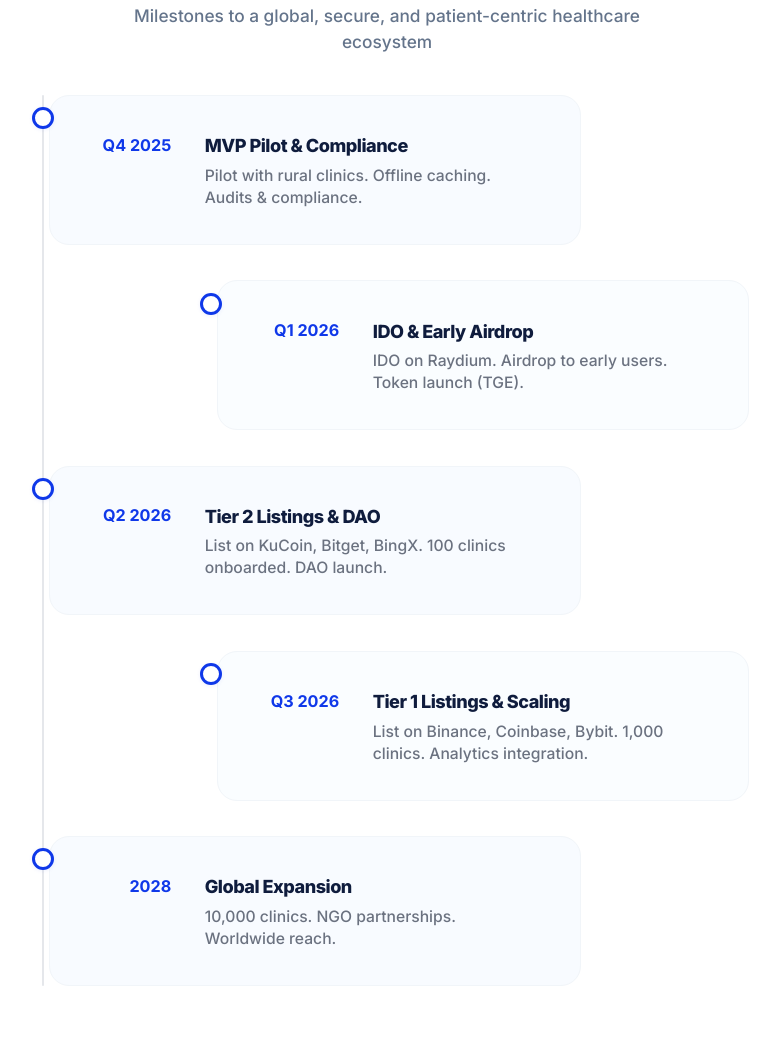
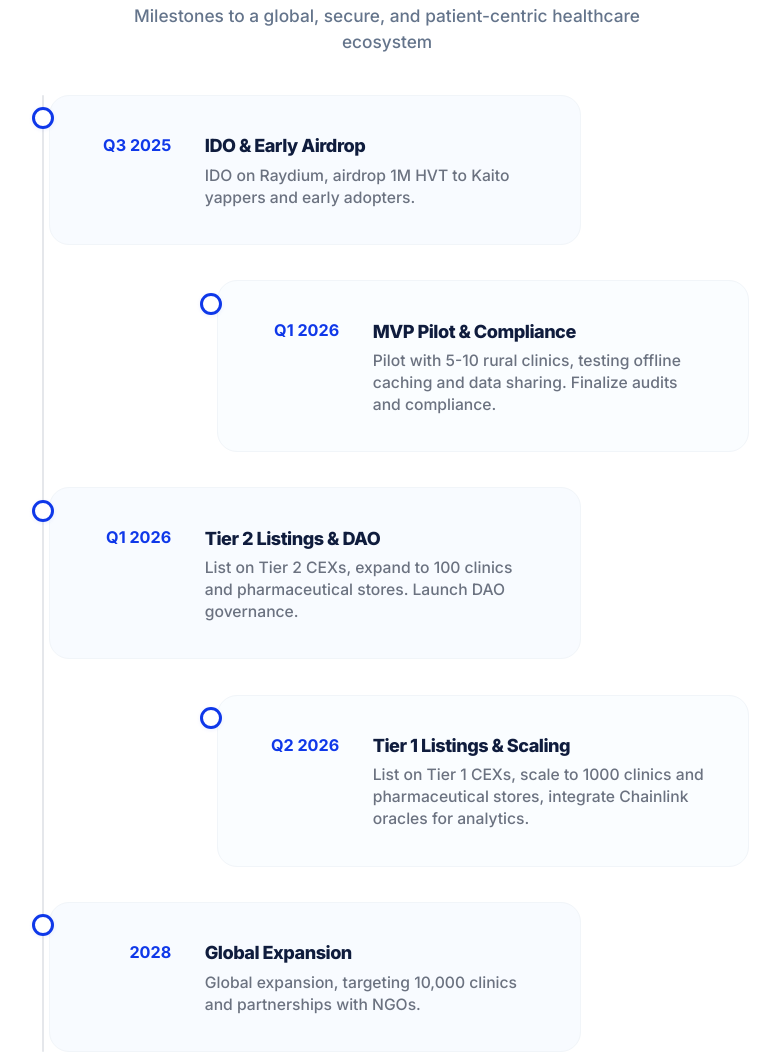
Before and after one commit to healthvaultxyz/HealthVault, a plain HTML site: page index.html in a window 1280 px wide. Shown: the part 3256-4311 px from the top of the page, without its empty margins (253-1033 px from the left). Drawn offline with Linux system fonts and the light colour scheme.

Commit message:
Add files via upload

```diff
--- a/index.html
+++ b/index.html
@@ -202,42 +202,38 @@
             </div>
             <div class=roadmap-timeline>
                 <div class=roadmap-step>
-                    <div class=roadmap-date>Q4 2025</div>
+                    <div class=roadmap-date>Q3 2025</div>
                     <div class=roadmap-content>
-                        <div class=roadmap-step-title>MVP Pilot & Compliance</div>
-                        <div class=roadmap-step-desc>Pilot with rural clinics. Offline caching. Audits & compliance.
-                        </div>
+                        <div class=roadmap-step-title>IDO & Early Airdrop</div>
+                        <div class=roadmap-step-desc>IDO on Raydium, airdrop 1M HVT to Kaito yappers and early adopters.</div>
                     </div>
                 </div>
                 <div class=roadmap-step>
                     <div class=roadmap-date>Q1 2026</div>
                     <div class=roadmap-content>
-                        <div class=roadmap-step-title>IDO & Early Airdrop</div>
-                        <div class=roadmap-step-desc>IDO on Raydium. Airdrop to early users. Token launch (TGE).</div>
+                        <div class=roadmap-step-title>MVP Pilot & Compliance</div>
+                        <div class=roadmap-step-desc>Pilot with 5-10 rural clinics, testing offline caching and data sharing. Finalize audits and compliance.</div>
+                    </div>
+                </div>
+                <div class=roadmap-step>
+                    <div class=roadmap-date>Q1 2026</div>
+                    <div class=roadmap-content>
+                        <div class=roadmap-step-title>Tier 2 Listings & DAO</div>
+                        <div class=roadmap-step-desc>List on Tier 2 CEXs, expand to 100 clinics and pharmaceutical stores. Launch DAO governance.</div>
                     </div>
                 </div>
                 <div class=roadmap-step>
                     <div class=roadmap-date>Q2 2026</div>
                     <div class=roadmap-content>
-                        <div class=roadmap-step-title>Tier 2 Listings & DAO</div>
-                        <div class=roadmap-step-desc>List on KuCoin, Bitget, BingX. 100 clinics onboarded. DAO launch.
-                        </div>
-                    </div>
-                </div>
-                <div class=roadmap-step>
-                    <div class=roadmap-date>Q3 2026</div>
-                    <div class=roadmap-content>
                         <div class=roadmap-step-title>Tier 1 Listings & Scaling</div>
-                        <div class=roadmap-step-desc>List on Binance, Coinbase, Bybit. 1,000 clinics. Analytics
-                            integration.
-                        </div>
+                        <div class=roadmap-step-desc>List on Tier 1 CEXs, scale to 1000 clinics and pharmaceutical stores, integrate Chainlink oracles for analytics.</div>
                     </div>
                 </div>
                 <div class=roadmap-step>
                     <div class=roadmap-date>2028</div>
                     <div class=roadmap-content>
                         <div class=roadmap-step-title>Global Expansion</div>
-                        <div class=roadmap-step-desc>10,000 clinics. NGO partnerships. Worldwide reach.</div>
+                        <div class=roadmap-step-desc>Global expansion, targeting 10,000 clinics and partnerships with NGOs.</div>
                     </div>
                 </div>
             </div>
```
